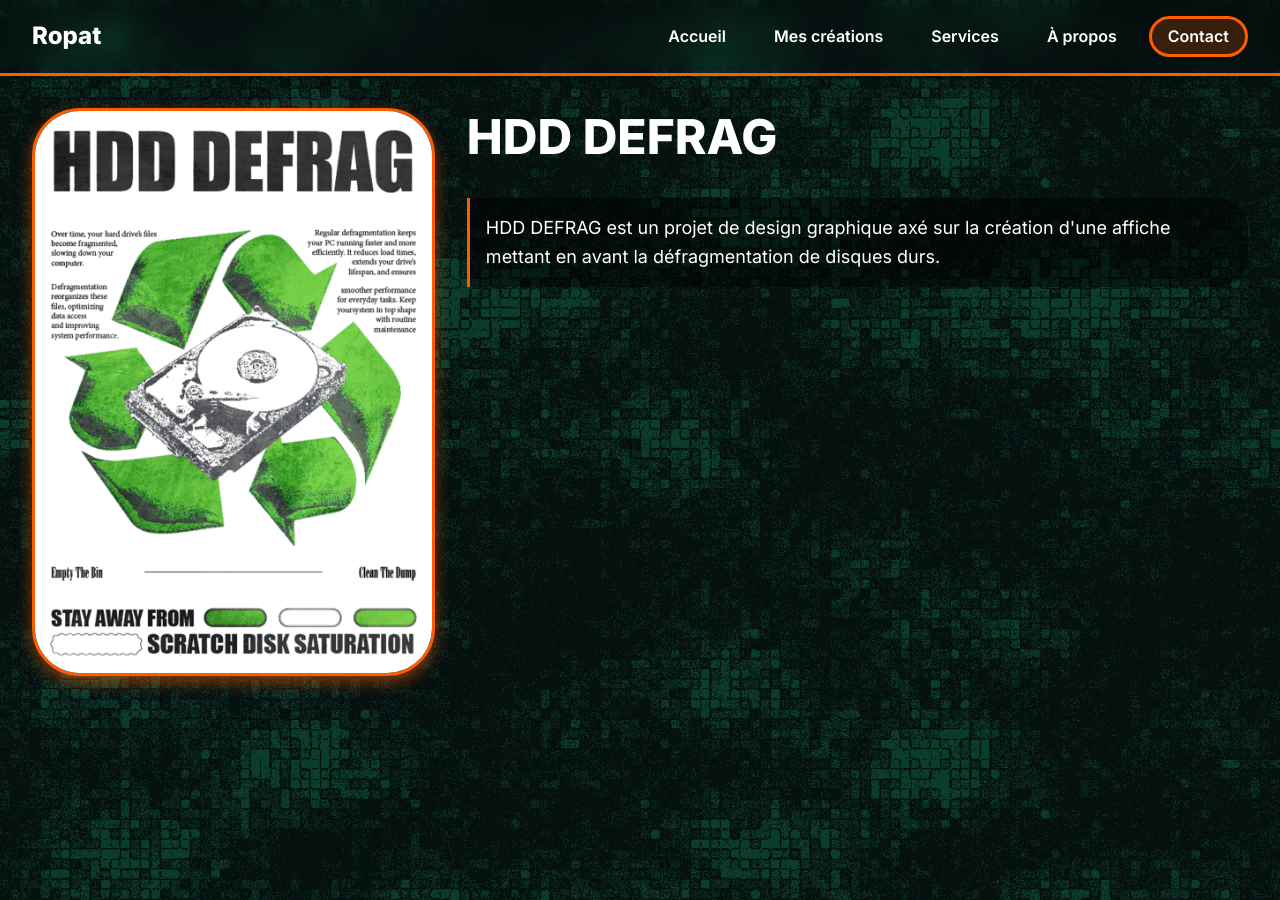
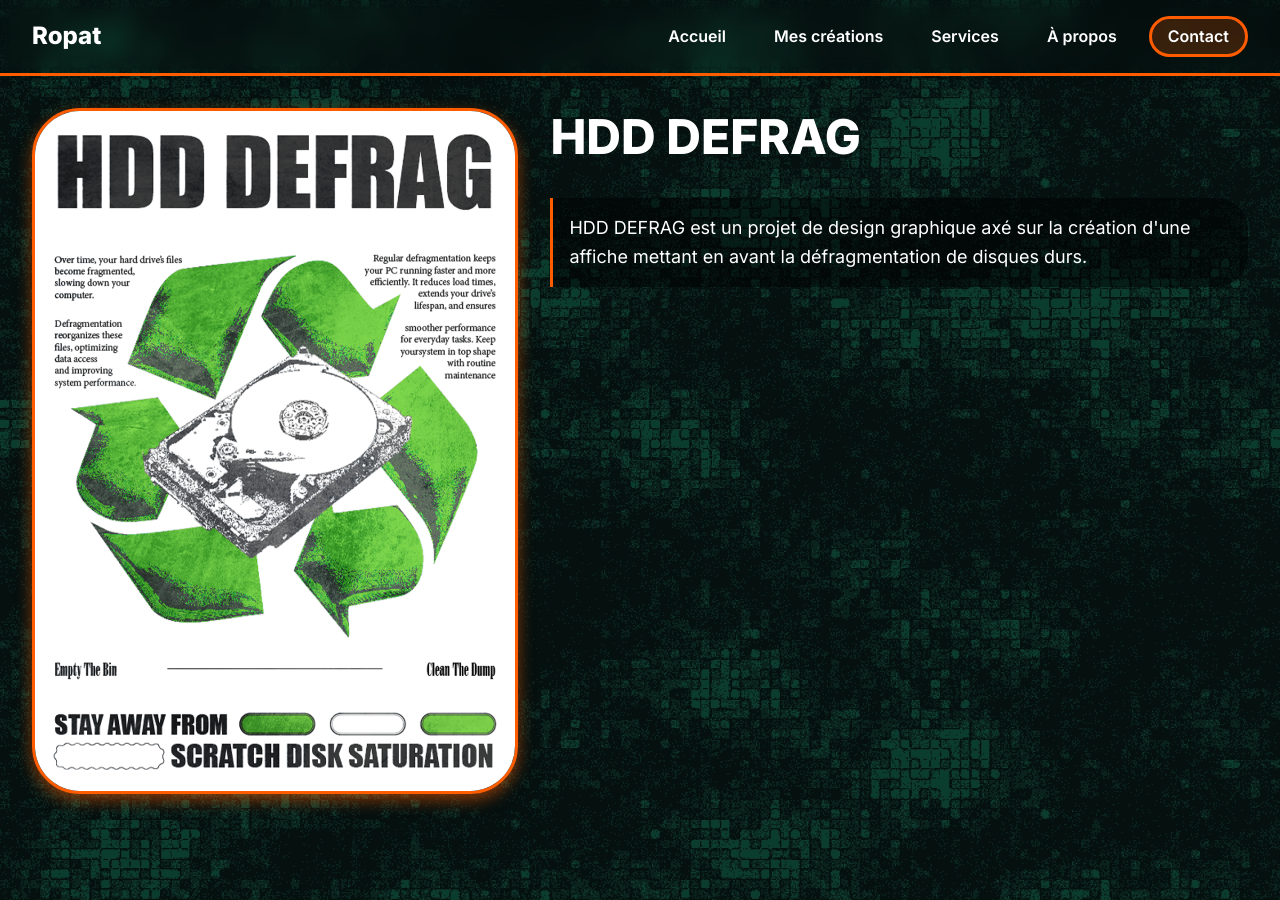
Before and after one commit to 7Nautilus/ropat-portfolio, a Jekyll site: the page built from fr/projects/hdd-defrag.html, in a window 1280 px wide and 900 px high. Built offline with Jekyll 4.4.1, drawn with Linux system fonts in a browser that asks for light colours.

Commit message:
test css project

```diff
--- a/assets/css/style.css
+++ b/assets/css/style.css
@@ -573,7 +573,7 @@ main {
 }
 
 .hero-image-container {
-  flex-basis: 50%;
+  flex-basis: 68%;
   max-width: 40%;
   border-radius: var(--spacing-xl);
 }
```
